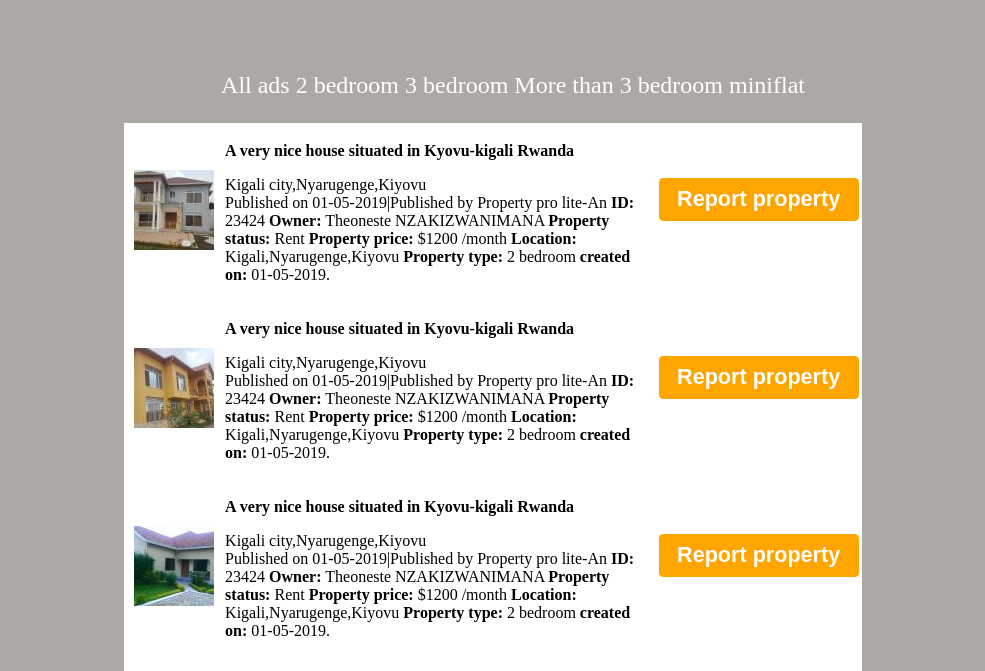
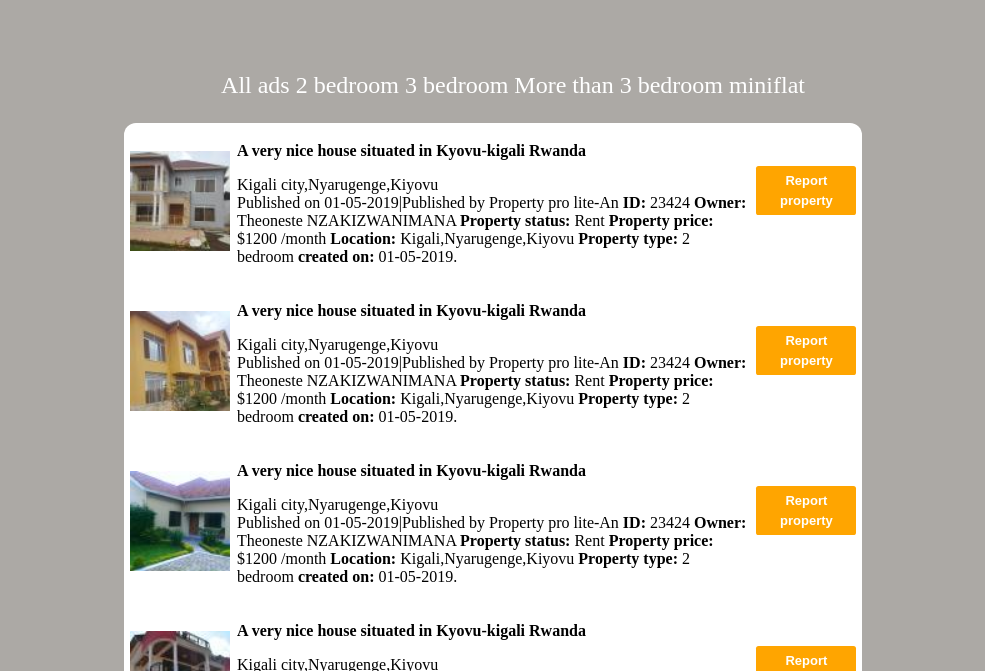
Before and after one commit to theonestenza/PROPERTY-PRO-LITE-PROJECT, a plain HTML site: page UI/pages/twobedroom.html in a window 1280 px wide. Shown: the part 54-725 px from the top of the page, without its empty margins (147-1132 px from the left). Drawn offline with Linux system fonts and the light colour scheme.

Commit message:
designed 4 pages with   css :all adverts,2 bedroom ,3 bedroom,more than 3 bedroom pages

```diff
--- a/UI/css/css.css
+++ b/UI/css/css.css
@@ -235,4 +235,18 @@ input:focus, textarea:focus  {
  table {
      margin-right: 10%;
      margin-right: 10%;
+     border: green solid 1px;
+     border-radius: 0.5em;
+     width: 100%;
+     border: hidden;
+     background-color: white;
  }
+ table tr td img {
+     width: 100px;
+     height: 100px;
+ }
+ table tr td button {
+     width: 100px;
+     font-size: small;
+
+ }
--- a/UI/pages/twobedroom.html
+++ b/UI/pages/twobedroom.html
@@ -43,7 +43,7 @@
                                   <li><a href="minifrat.html">miniflat</a></li>
 
                                 </ul>
-                                <table width="100%" border="0" cellspacing="2" cellpadding="1" style="background-color: white">
+                                <table  cellspacing="2" cellpadding="1" >
                                   <tr>
                                     <td width="109"><img src="../images/1_5.jpg" width="80" height="80" alt="house"></td>
                                     <td width="712"><h3 class="style2">A very nice house situated in Kyovu-kigali Rwanda</h3>
```
